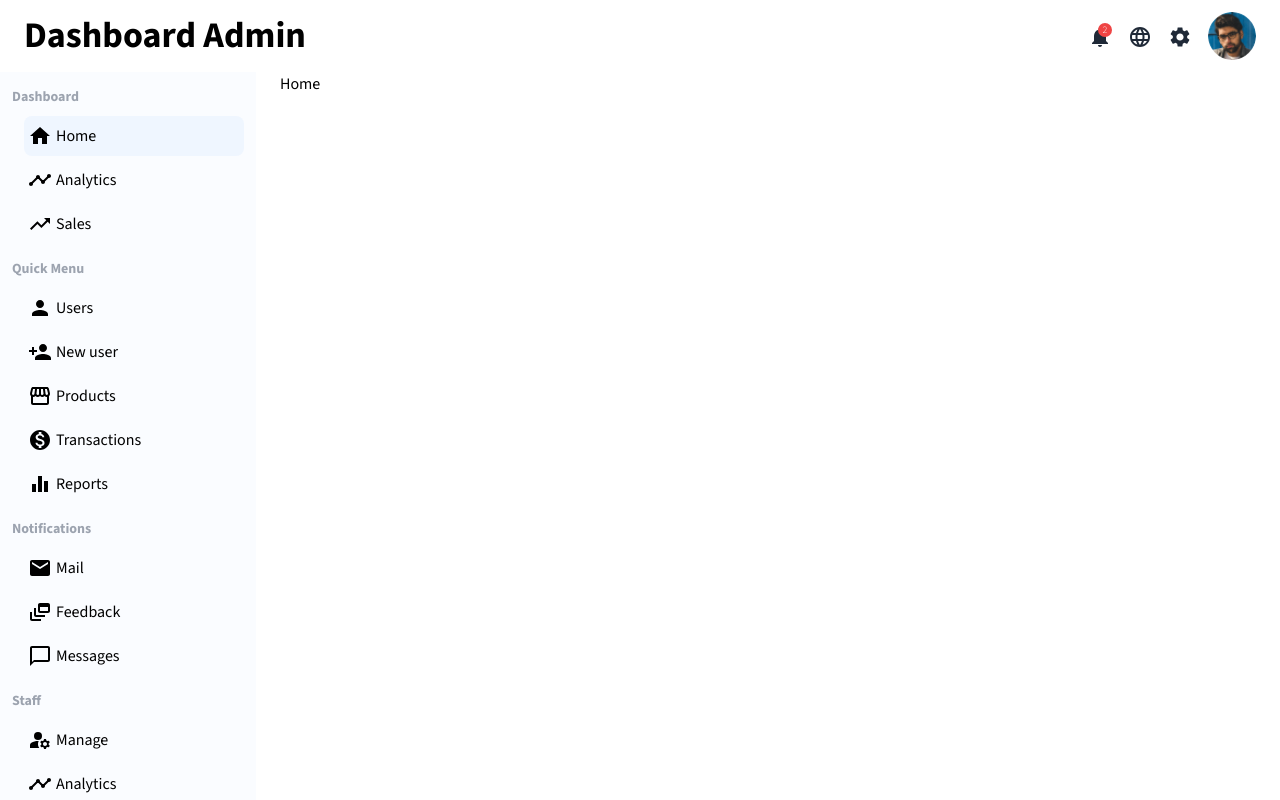
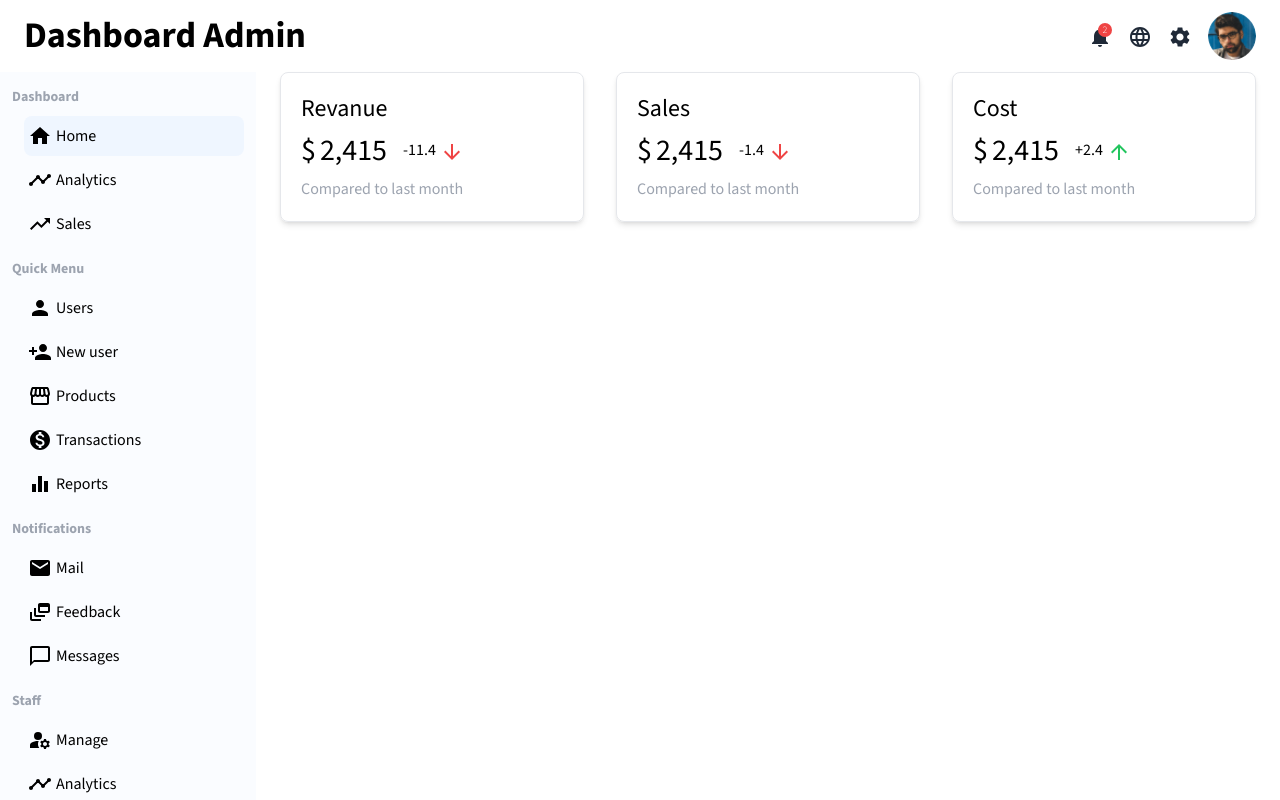
Before and after one commit to mobin-izadi/react-dashboard-admin, a React (Create React App) app: page / in a window 1280 px wide. Built offline with nearby package versions, Linux system fonts and the light colour scheme.

Commit message:
Add the features component

```diff
--- /dev/null
+++ b/src/components/Home/Features/FeatureBox.jsx
@@ -0,0 +1,21 @@
+import React from 'react'
+import ArrowDownwardIcon from '@mui/icons-material/ArrowDownward';
+
+export default function FeatureBox({ id, title, amount, rate }) {
+    return (
+        <div className='border shadow-md rounded-lg w-full p-5 space-y-2'>
+            <span className='text-2xl'>{title}</span>
+            <div className='flex items-center gap-4'>
+                <div className=' text-3xl space-x-1'>
+                    <span>$</span>
+                    <span>{amount.toLocaleString()}</span>
+                </div>
+                <div className='space-x-1'>
+                    <span>{rate > 0 ? '+' : ''}{rate}</span>
+                    <ArrowDownwardIcon className={`w-7 h-7 ${rate < 0 ? 'text-red-500' : 'text-green-500 rotate-180'}`}></ArrowDownwardIcon>
+                </div>
+            </div>
+            <p className='text-gray-400'>Compared to last month</p>
+        </div>
+    )
+}
--- /dev/null
+++ b/src/components/Home/Features/Features.jsx
@@ -0,0 +1,16 @@
+import React, { useState } from 'react'
+import FeatureBox from './FeatureBox'
+export default function Features() {
+    const [data, setData] = useState([
+        { id: 0, title: 'Revanue', amount: 2_415, rate: -11.4 },
+        { id: 1, title: 'Sales', amount: 2_415, rate: -1.4 },
+        { id: 3, title: 'Cost', amount: 2_415, rate: +2.4 }
+    ])
+    return (
+
+        <div className='flex justify-between items-center gap-8'>
+            {data.map(item => <FeatureBox key={item.id} {...item}></FeatureBox>)}
+        </div>
+
+    )
+}
--- a/src/pages/Home/Home.js
+++ b/src/pages/Home/Home.js
@@ -1,7 +1,9 @@
 import React from 'react'
-
+import Features from '../../components/Home/Features/Features'
 export default function Home() {
     return (
-        <div>Home</div>
+        <>
+            <Features></Features>
+        </>
     )
 }
```
